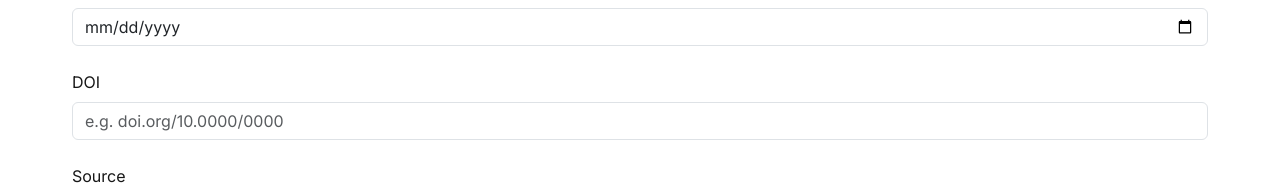
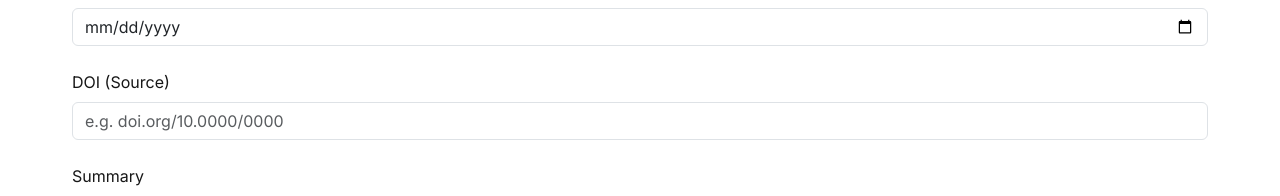
Before and after one commit to PineappleBearr/CISE-W205A-G6, a Next.js app in the folder frontend/: page /submit in a window 1280 px wide. Shown: the part 581-777 px from the top of the page. Built offline with nearby package versions, Linux system fonts and the light colour scheme.

Commit message:
Update: replace "Source" with "DOI" in submit form

```diff
--- a/frontend/src/app/submit/page.tsx
+++ b/frontend/src/app/submit/page.tsx
@@ -25,11 +25,11 @@ export default function Submit() {
                                 <label htmlFor="pubDateInput" className="form-label mt-4">Publication Date</label>
                                 <input id="pubDateInput" type="date" className="form-control"/>
                                 {/* DOI */}
-                                <label htmlFor="doiInput" className="form-label mt-4">DOI</label>
+                                <label htmlFor="doiInput" className="form-label mt-4">DOI (Source)</label>
                                 <input id="doiInput" type="text" className="form-control" placeholder="e.g. doi.org/10.0000/0000"/>
                                 {/* Source */}
-                                <label htmlFor="sourceInput" className="form-label mt-4">Source</label>
-                                <input id="sourceInput" type="text" className="form-control" placeholder="Website URL"/>
+                                {/* <label htmlFor="sourceInput" className="form-label mt-4">Source</label>
+                                <input id="sourceInput" type="text" className="form-control" placeholder="Website URL"/> */}
                                 {/* Summary */}
                                 <label htmlFor="summaryInput" className="form-label mt-4">Summary</label>
                                 {/* <input id="summaryInput" type="text" className="form-control"/> */}
```
